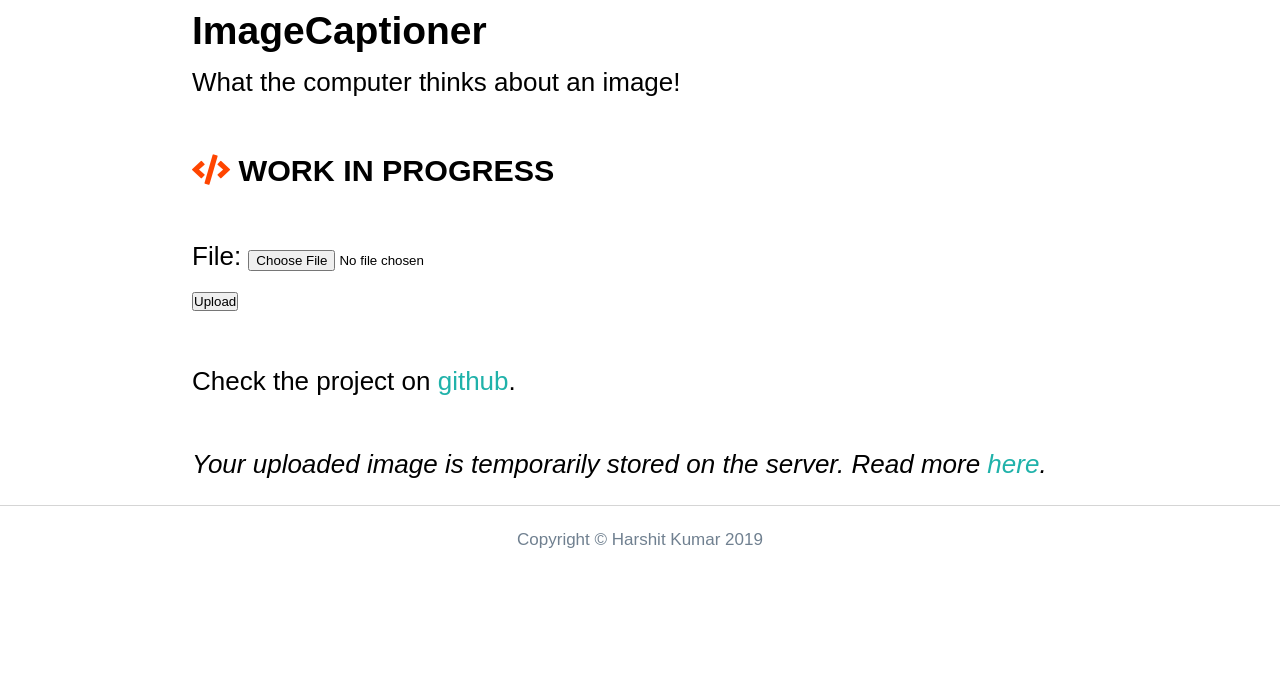
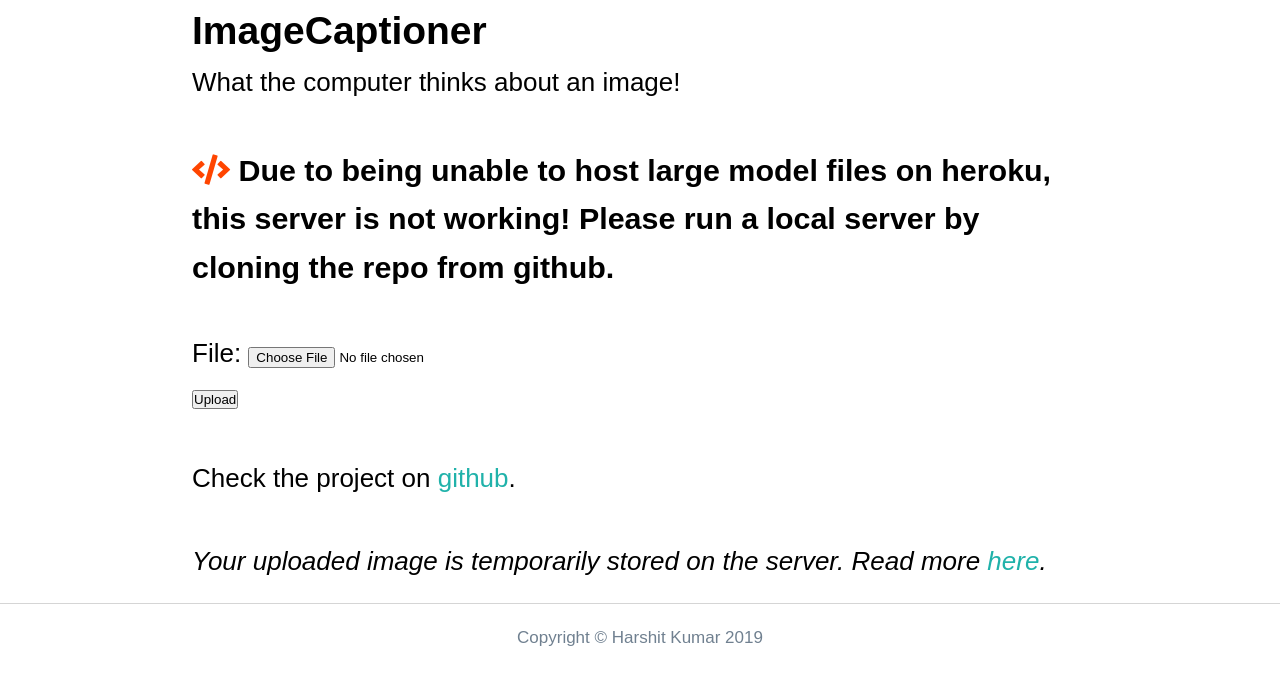
Before and after one commit to kHarshit/image-captioner, a Django app: page / in a window 1280 px wide. Shown: the top 685 px of the page. Run offline with Django 3.2, Linux system fonts and the light colour scheme; parts of the project's set-up code (start-up, migrations or seed data) failed here and were passed over; some libraries are stand-ins or nearby versions.

Commit message:
docs: Add TODOs to guide users for local build

```diff
--- a/captionApp/templates/captionApp/base.html
+++ b/captionApp/templates/captionApp/base.html
@@ -19,7 +19,9 @@
             What the computer thinks about an image!
             <br />
             <br />
-            <h3><span class="fas fa-code" style="color: orangered"></span> WORK IN PROGRESS</h3>
+{#            <h3><span class="fas fa-code" style="color: orangered"></span> WORK IN PROGRESS</h3>#}
+            <h3><span class="fas fa-code" style="color: orangered"></span>
+                Due to being unable to host large model files on heroku, this server is not working! Please run a local server by cloning the repo from github.</h3>
             <br />
 
             {% block content %}
--- a/image_captioner/settings.py
+++ b/image_captioner/settings.py
@@ -21,6 +21,7 @@ BASE_DIR = os.path.dirname(os.path.dirname(os.path.abspath(__file__)))
 # python manage.py check --deploy
 
 # SECURITY WARNING: keep the secret key used in production secret!
+# TODO#1: Comment the below lines and use the secret key generated by your Django
 # with open('secret_key.txt') as f:
 #     SECRET_KEY = f.read().strip()
 SECRET_KEY = os.environ.get('DJANGO_SECRET_KEY', '')
@@ -137,8 +138,9 @@ MEDIA_URL = '/media/'
 MEDIA_ROOT = os.path.join(BASE_DIR, 'media')
 
 
-# for postgres on heroku # DISABLE on local build
+# for postgres on heroku
 # run: heroku run python manage.py makemigrations & migrate & createsuperuser
+# TODO#2: DISABLE on local build
 import dj_database_url
 DATABASES['default'] = dj_database_url.config()
 
```
Also changed, not shown: README.md.
